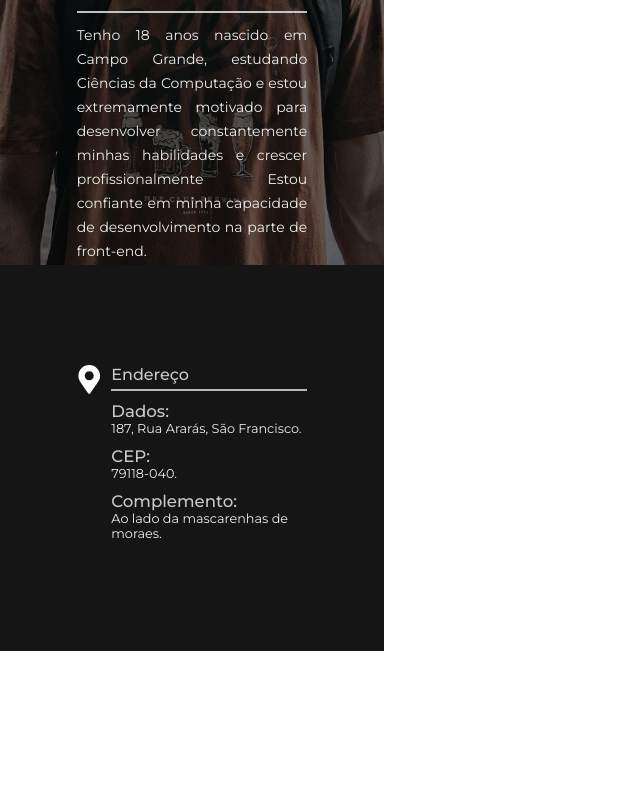
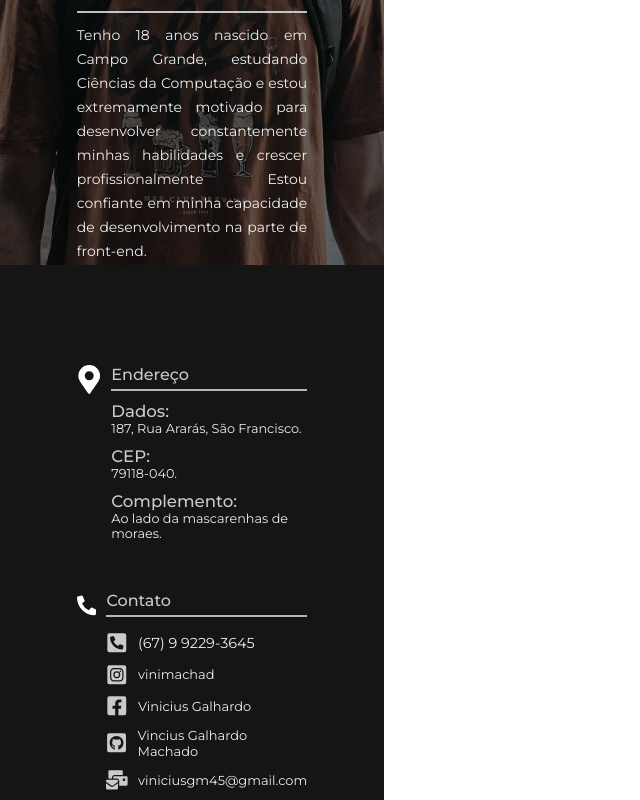
Before and after one commit to vinimachad/portifolio-pessoal, a React (Create React App) app: page / in a window 1280 px wide. Shown: the part 435-1235 px from the top of the page, without its empty margins (0-640 px from the left). Before the commit the page ends 1086 px from the top, so only its background shows below. Built offline with nearby package versions, Linux system fonts and the light colour scheme.

Commit message:
parte de contact adicionada

```diff
--- a/src/components/Left.js
+++ b/src/components/Left.js
@@ -1,5 +1,5 @@
 import React from 'react';
-import {FaMapMarkerAlt} from 'react-icons/fa';
+import {FaMapMarkerAlt,FaPhoneAlt,FaPhoneSquareAlt,FaInstagramSquare,FaFacebookSquare,FaGithubSquare,FaMailBulk} from 'react-icons/fa';
 import ft from '../assets/IMG_20191221_163648_506.jpg'
 export default function Left() {
     return(
@@ -41,7 +41,20 @@ export default function Left() {
                         </ul>
                     </div>
                 </div>
-                <div className="contact"></div>
+                <div className="contact">
+                    <FaPhoneAlt/>
+                    <div className="about-contact">
+                        <strong>Contato</strong>
+                        <hr/>
+                        <ul>
+                            <li><FaPhoneSquareAlt/> (67) 9 9229-3645</li>
+                            <li><FaInstagramSquare/><a target="_blank" href="https://www.instagram.com/vinimachad/">vinimachad</a></li>
+                            <li><FaFacebookSquare/><a target="_blank" href="https://www.facebook.com/vinicius.galhardomachado">Vinicius Galhardo</a></li>
+                            <li><FaGithubSquare/> <a target="_blank" href="https://github.com/vinimachad">Vincius Galhardo Machado</a></li>
+                            <li><FaMailBulk/> <a target="_blank" href="">viniciusgm45@gmail.com</a></li>
+                        </ul>
+                    </div>
+                </div>
                 <div className="social"></div>
             </div>
         </div>
--- a/src/css/_left.scss
+++ b/src/css/_left.scss
@@ -58,12 +58,11 @@
         .adress{
             width: 60%;
             display: flex;
-            margin: 100px;
+            margin: 100px 0 40px 0 ;
             svg{
                 margin: 0 10px 0 0;
                 font-size: 1.8em;
                 color: white;
-                display: flex;
             }
             .about-adress{
                 strong{
@@ -89,5 +88,48 @@
                 }
             }
         }
+        .contact{
+            display: flex;
+            width: 60%;
+            height: 100%;
+            svg{
+                margin: 0 10px 0 0;
+                color: white;
+                font-size: 1.8em;
+            }
+            .about-contact{
+                width: 100%;
+                strong{
+                    color: #c9cacd;
+                    font-weight: 500;
+                }
+                display: flex;
+                flex-direction: column;
+                hr{
+                    width: 100%;
+                    border: 1px solid #b7b7b7;
+                    margin: 5px 0;
+                }
+                ul{
+                    list-style: none;
+                    li{
+                        svg{
+                            font-size: 1.5em;
+                            color: #c9cacd;
+                        }
+                        a{
+                            text-decoration: none;
+                            font-size: 0.9em;
+                            color: #eeeeee;
+                        }
+                        margin: 10px 0 ;
+                        display: flex;
+                        align-items: center;
+                        font-size: 0.9em;
+                        color: #eeeeee;
+                    }
+                }
+            }
+        }
     }
 }
--- a/src/css/main.css
+++ b/src/css/main.css
@@ -119,16 +119,13 @@ body {
   display: -webkit-box;
   display: -ms-flexbox;
   display: flex;
-  margin: 100px;
+  margin: 100px 0 40px 0;
 }
 
 #left .details .adress svg {
   margin: 0 10px 0 0;
   font-size: 1.8em;
   color: white;
-  display: -webkit-box;
-  display: -ms-flexbox;
-  display: flex;
 }
 
 #left .details .adress .about-adress strong {
@@ -162,6 +159,69 @@ body {
   font-size: 1.3em;
 }
 
+#left .details .contact {
+  display: -webkit-box;
+  display: -ms-flexbox;
+  display: flex;
+  width: 60%;
+  height: 100%;
+}
+
+#left .details .contact svg {
+  margin: 0 10px 0 0;
+  color: white;
+  font-size: 1.8em;
+}
+
+#left .details .contact .about-contact {
+  width: 100%;
+  display: -webkit-box;
+  display: -ms-flexbox;
+  display: flex;
+  -webkit-box-orient: vertical;
+  -webkit-box-direction: normal;
+      -ms-flex-direction: column;
+          flex-direction: column;
+}
+
+#left .details .contact .about-contact strong {
+  color: #c9cacd;
+  font-weight: 500;
+}
+
+#left .details .contact .about-contact hr {
+  width: 100%;
+  border: 1px solid #b7b7b7;
+  margin: 5px 0;
+}
+
+#left .details .contact .about-contact ul {
+  list-style: none;
+}
+
+#left .details .contact .about-contact ul li {
+  margin: 10px 0;
+  display: -webkit-box;
+  display: -ms-flexbox;
+  display: flex;
+  -webkit-box-align: center;
+      -ms-flex-align: center;
+          align-items: center;
+  font-size: 0.9em;
+  color: #eeeeee;
+}
+
+#left .details .contact .about-contact ul li svg {
+  font-size: 1.5em;
+  color: #c9cacd;
+}
+
+#left .details .contact .about-contact ul li a {
+  text-decoration: none;
+  font-size: 0.9em;
+  color: #eeeeee;
+}
+
 #right {
   width: 70%;
   height: 100%;
```
Also changed, not shown: 1 other file (tests, documents, lock files or other folders).
